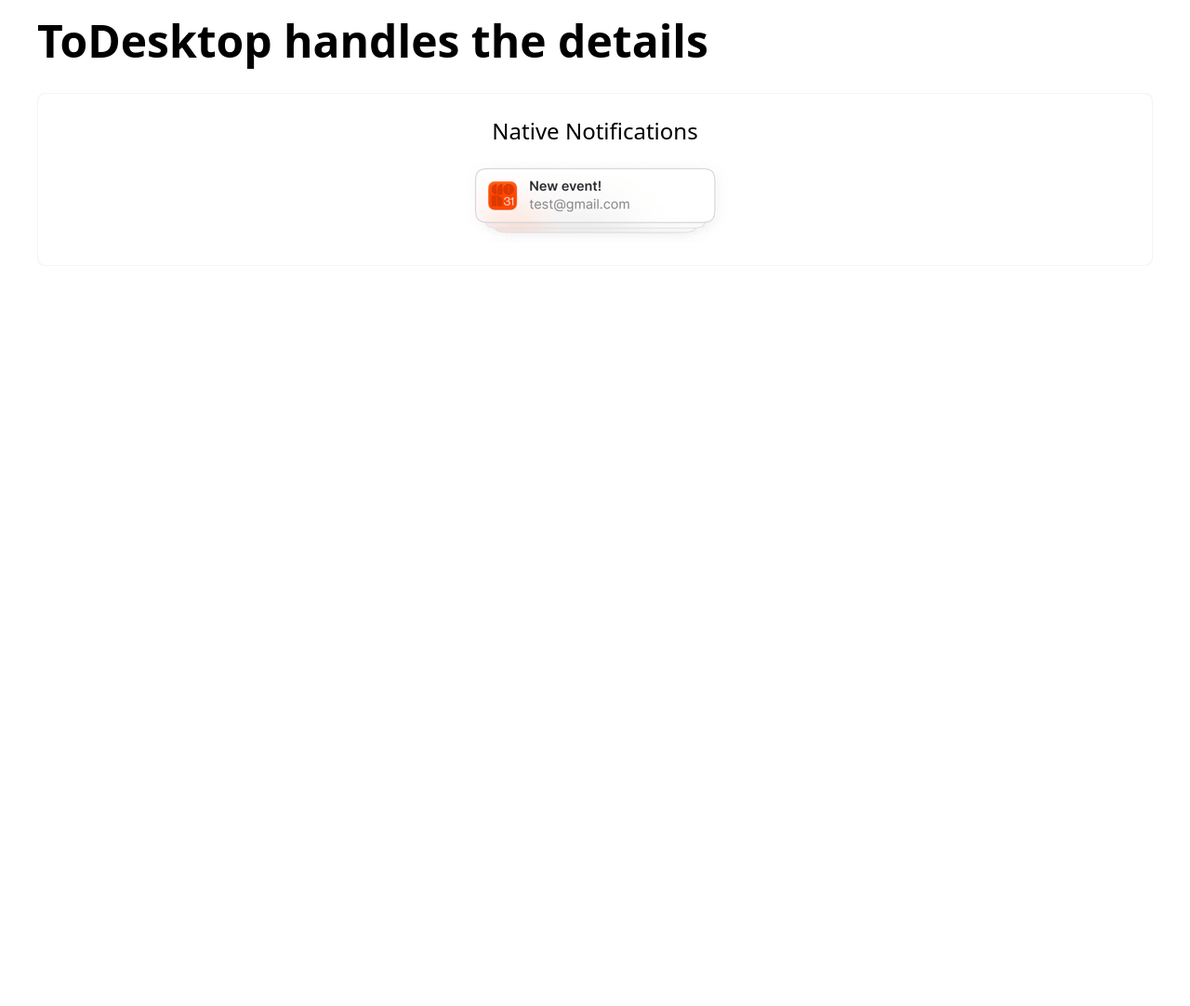
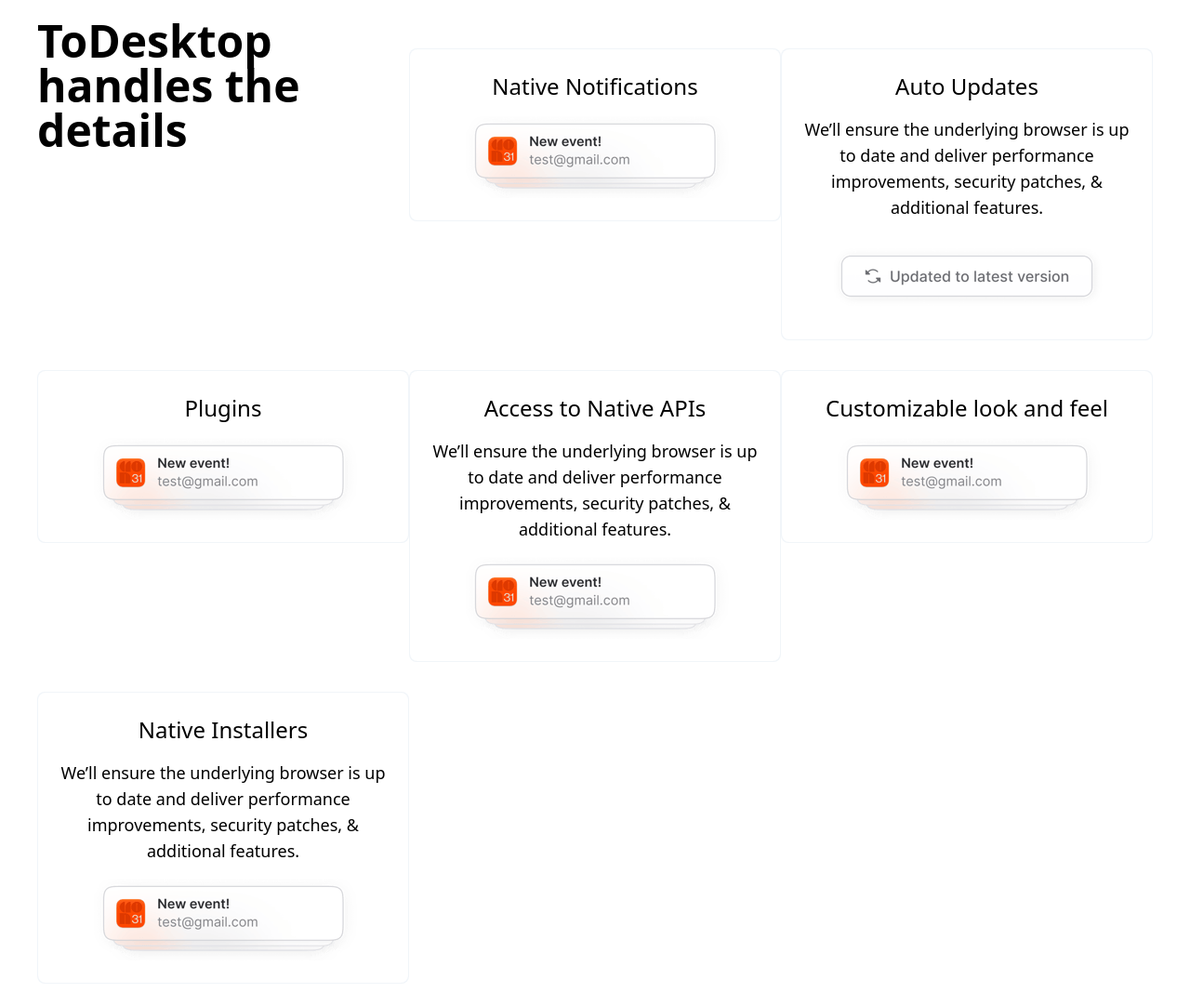
Before and after one commit to RabeelAhmed/tailwind-responsive-practice, a website: page index.html in a window 1280 px wide. Shown: the part 1660-2742 px from the top of the page at 93% size. Before the commit the page ends 1970 px from the top, so only its background shows below. Drawn offline with nearby package versions, Linux system fonts and the light colour scheme.

Commit message:
Make some changes

```diff
--- a/index.html
+++ b/index.html
@@ -726,7 +726,7 @@
 
       <!-- Bento Grid -->
 
-      <div id="bento-grid" class="px-10 py-6 mt-14">
+      <div id="bento-grid" class="px-10 py-6 mt-14 lg:grid grid-cols-3">
         <h2 class="font-bold text-5xl">ToDesktop handles
           the details</h2>
 
@@ -742,6 +742,69 @@
 
           </div>
 
+          <div id="grid-container" class="flex flex-col gap-6">
+
+            <div class="rounded-lg bg-slate-100 gradient-hover p-[1px] mt-8">
+              <div class="group bg-white rounded-lg w-full h-full flex gap-4 flex-col items-center p-6 soft-gradient-hover">
+                <h2 class="text-2xl">Auto Updates</h2>
+                <p class="text-lg text-center">We’ll ensure the underlying browser is up to date and deliver performance improvements, security patches, & additional features.</p>
+                <img src="assets/auto-updates@3x.png" alt="Notifications">
+              </div>
+            </div>
+
+
+          </div>
+
+          <div id="grid-container" class="flex flex-col gap-6">
+
+            <div class="rounded-lg bg-slate-100 gradient-hover p-[1px] mt-8">
+              <div class="group bg-white rounded-lg w-full h-full flex gap-4 flex-col items-center p-6 soft-gradient-hover">
+                <h2 class="text-2xl">Plugins</h2>
+                <img src="assets/notifications@3x.png" alt="Notifications">
+              </div>
+            </div>
+
+
+          </div>
+
+          <div id="grid-container" class="flex flex-col gap-6">
+
+            <div class="rounded-lg bg-slate-100 gradient-hover p-[1px] mt-8">
+              <div class="group bg-white rounded-lg w-full h-full flex gap-4 flex-col items-center p-6 soft-gradient-hover">
+                <h2 class="text-2xl">Access to Native APIs</h2>
+                <p class="text-lg text-center">We’ll ensure the underlying browser is up to date and deliver performance improvements, security patches, & additional features.</p>
+                <img src="assets/notifications@3x.png" alt="Notifications">
+              </div>
+            </div>
+
+
+          </div>
+
+          <div id="grid-container" class="flex flex-col gap-6">
+
+            <div class="rounded-lg bg-slate-100 gradient-hover p-[1px] mt-8">
+              <div class="group bg-white rounded-lg w-full h-full flex gap-4 flex-col items-center p-6 soft-gradient-hover">
+                <h2 class="text-2xl">Customizable look and feel</h2>
+                <img src="assets/notifications@3x.png" alt="Notifications">
+              </div>
+            </div>
+
+
+          </div>
+
+          <div id="grid-container" class="flex flex-col gap-6">
+
+            <div class="rounded-lg bg-slate-100 gradient-hover p-[1px] mt-8">
+              <div class="group bg-white rounded-lg w-full h-full flex gap-4 flex-col items-center p-6 soft-gradient-hover">
+                <h2 class="text-2xl">Native Installers</h2>
+                <p class="text-lg text-center">We’ll ensure the underlying browser is up to date and deliver performance improvements, security patches, & additional features.</p>
+                <img src="assets/notifications@3x.png" alt="Notifications">
+              </div>
+            </div>
+
+
+          </div>
+
 
       </div>
     </main>
```
Also changed, not shown: assets/apis@3x.png (added), assets/auto-updates@3x.png (added).
